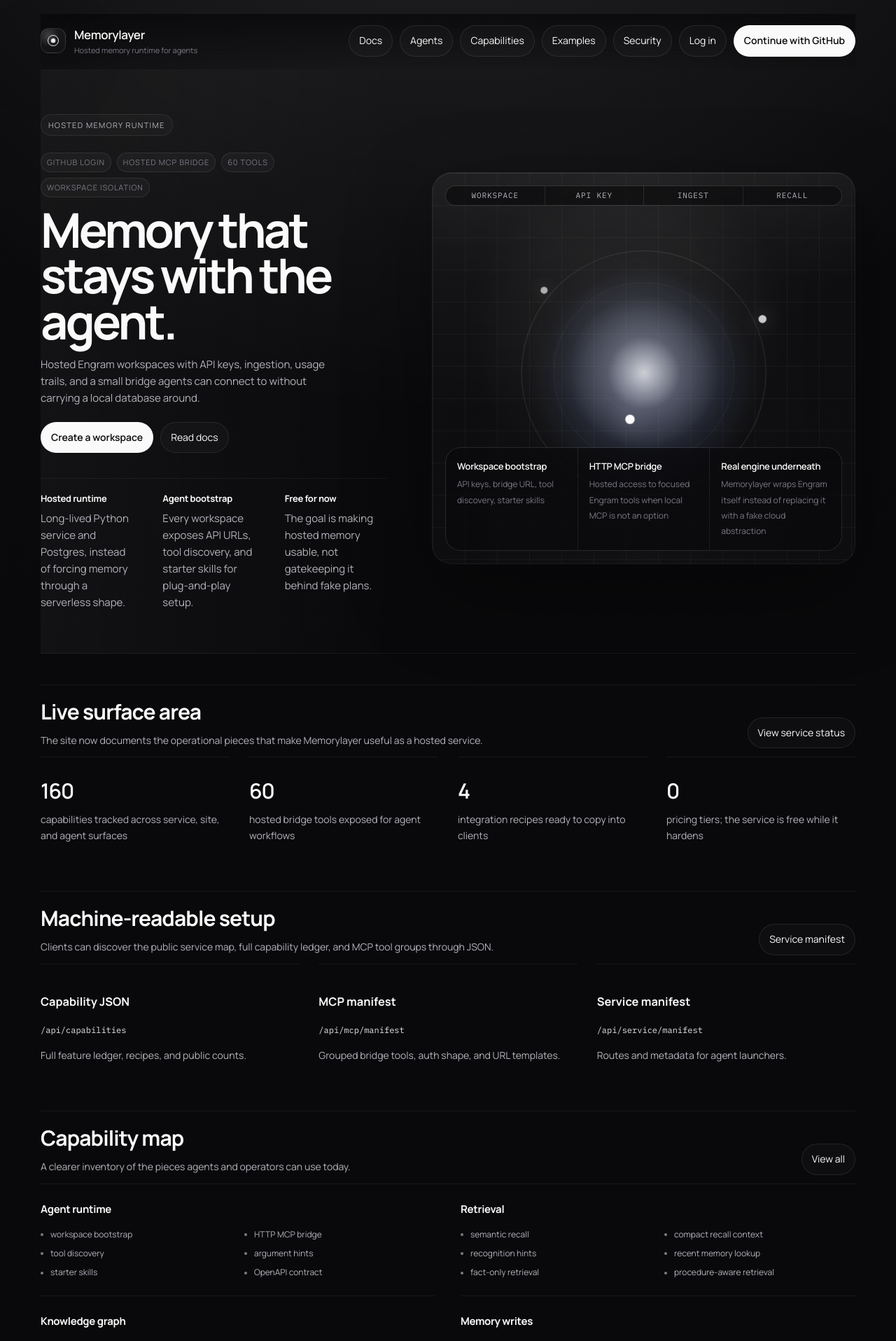
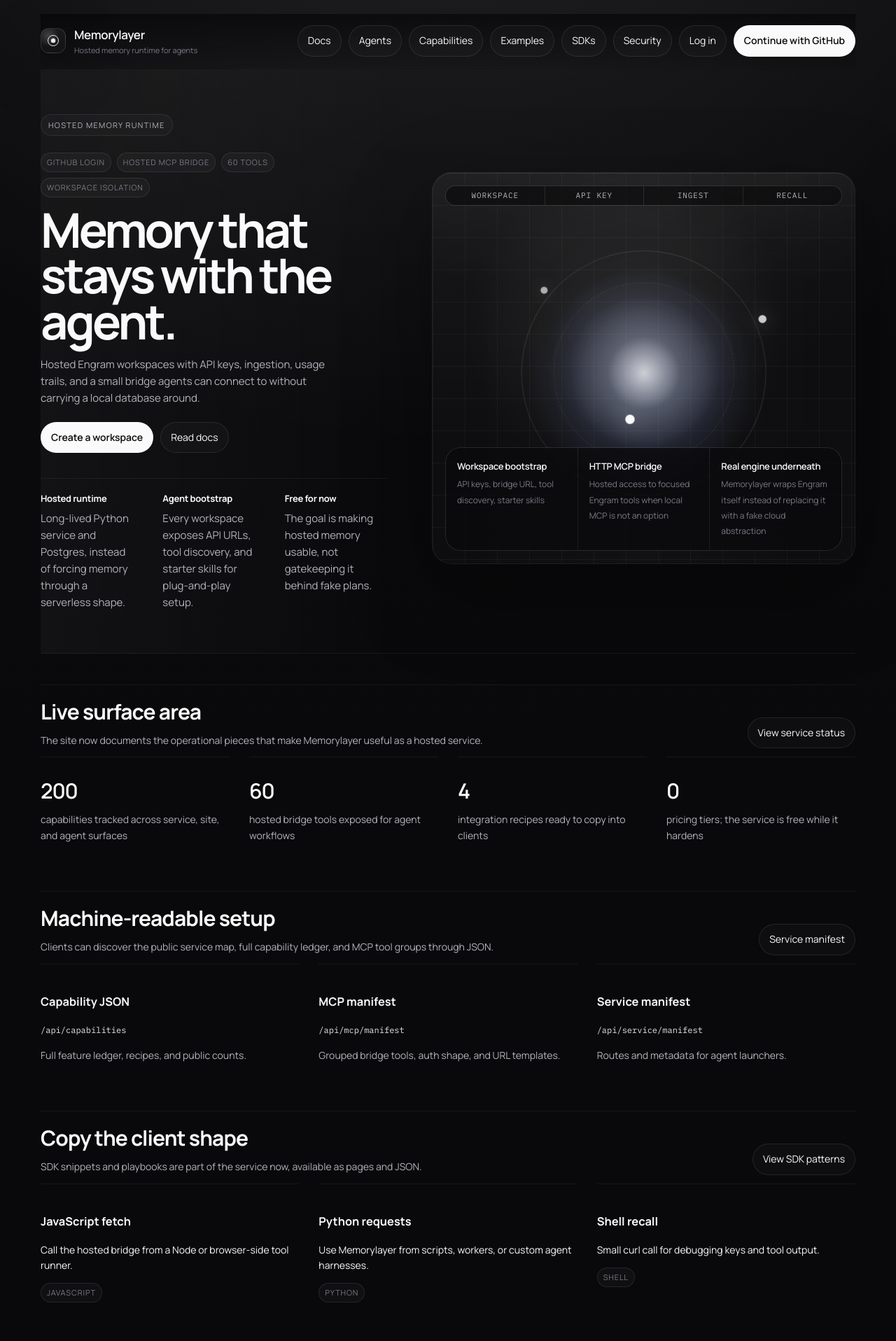
Before and after one commit to raya-ac/engram-cloud, a FastAPI app: page / in a window 1280 px wide. Shown: the top 1916 px of the page at 70% size. Run offline with FastAPI, Linux system fonts and the light colour scheme; parts of the project's set-up code (start-up, migrations or seed data) failed here and were passed over; some libraries are stand-ins or nearby versions.

Commit message:
Add SDK snippets and playbooks

```diff
--- a/app/main.py
+++ b/app/main.py
@@ -156,6 +156,114 @@ INTEGRATION_RECIPES = [
 ]
 
 
+SDK_SNIPPETS = [
+    {
+        "name": "JavaScript fetch",
+        "language": "javascript",
+        "summary": "Call the hosted bridge from a Node or browser-side tool runner.",
+        "code": """const response = await fetch(`${MEMORYLAYER_URL}/api/workspaces/${SLUG}/mcp`, {
+  method: "POST",
+  headers: {
+    "Authorization": `Bearer ${MEMORYLAYER_KEY}`,
+    "Content-Type": "application/json"
+  },
+  body: JSON.stringify({
+    tool: "recall_context",
+    args: { query: "current project state", max_tokens: 1200 }
+  })
+});
+
+const payload = await response.json();
+console.log(payload.result);""",
+    },
+    {
+        "name": "Python requests",
+        "language": "python",
+        "summary": "Use Memorylayer from scripts, workers, or custom agent harnesses.",
+        "code": """import os
+import requests
+
+base = os.environ["MEMORYLAYER_URL"]
+slug = os.environ["SLUG"]
+key = os.environ["MEMORYLAYER_KEY"]
+
+response = requests.post(
+    f"{base}/api/workspaces/{slug}/mcp",
+    headers={"Authorization": f"Bearer {key}"},
+    json={"tool": "session_checkpoint", "args": {"note": "handoff saved", "limit": 8}},
+    timeout=30,
+)
+response.raise_for_status()
+print(response.json()["result"])""",
+    },
+    {
+        "name": "Shell recall",
+        "language": "shell",
+        "summary": "Small curl call for debugging keys and tool output.",
+        "code": """curl -X POST \\
+  -H "Authorization: Bearer $MEMORYLAYER_KEY" \\
+  -H "Content-Type: application/json" \\
+  -d '{"tool":"recall_hints","args":{"query":"billing work","top_k":5}}' \\
+  "$MEMORYLAYER_URL/api/workspaces/$SLUG/mcp" """,
+    },
+    {
+        "name": "Agent bootstrap",
+        "language": "shell",
+        "summary": "Fetch workspace-specific URLs, skills, headers, and tool discovery.",
+        "code": """curl -H "Authorization: Bearer $MEMORYLAYER_KEY" \\
+  "$MEMORYLAYER_URL/api/workspaces/$SLUG/bootstrap" """,
+    },
+    {
+        "name": "Batch ingest",
+        "language": "shell",
+        "summary": "Push a small handoff or imported dataset into workspace memory.",
+        "code": """curl -X POST \\
+  -H "Authorization: Bearer $MEMORYLAYER_KEY" \\
+  -H "Content-Type: application/json" \\
+  -d '{"source_name":"handoff.md","source_type":"handoff","items":["Shipped manifest endpoints","Next: test onboarding"],"memory_type":"fact"}' \\
+  "$MEMORYLAYER_URL/api/workspaces/$SLUG/ingest" """,
+    },
+    {
+        "name": "MCP manifest client",
+        "language": "javascript",
+        "summary": "Build a tool picker from the public MCP manifest.",
+        "code": """const manifest = await fetch(`${MEMORYLAYER_URL}/api/mcp/manifest`).then((r) => r.json());
+for (const group of manifest.tool_groups) {
+  console.log(group.name, group.tools.map((tool) => tool.name));
+}""",
+    },
+]
+
+
+PLAYBOOKS = [
+    {
+        "name": "New agent session",
+        "steps": ["Fetch bootstrap", "Load resume_context", "Call get_skills", "Use recall_context", "Save session_checkpoint"],
+        "outcome": "The agent starts with useful state and leaves a handoff behind.",
+    },
+    {
+        "name": "Repository handoff",
+        "steps": ["Ingest summary", "remember_project", "remember_decision", "session_handoff", "export recent"],
+        "outcome": "A repo can be picked up by another session without reading stale chat logs.",
+    },
+    {
+        "name": "Memory cleanup",
+        "steps": ["quality_metrics", "dedup", "batch_tag", "promote/demote", "status_history"],
+        "outcome": "Operators can keep the workspace useful instead of letting memories rot.",
+    },
+    {
+        "name": "Investigation pivot",
+        "steps": ["search_entities", "entity_graph", "recall_related", "backlinks", "focus_brief"],
+        "outcome": "A single entity becomes a navigable map of prior work.",
+    },
+    {
+        "name": "Client onboarding",
+        "steps": ["service manifest", "MCP manifest", "capability JSON", "copy SDK snippet", "test status"],
+        "outcome": "A custom client can wire itself without hardcoded docs.",
+    },
+]
+
+
 CAPABILITY_GROUPS = [
     {
         "name": "Agent runtime",
@@ -395,6 +503,66 @@ CAPABILITY_GROUPS = [
             "usage monitor recipe",
             "ingestion recipe",
             "handoff recipe",
+        ],
+    },
+    {
+        "name": "SDK snippets",
+        "items": [
+            "JavaScript fetch snippet",
+            "Python requests snippet",
+            "shell recall snippet",
+            "agent bootstrap snippet",
+            "batch ingest snippet",
+            "manifest client snippet",
+            "copy buttons",
+            "language labels",
+            "snippet JSON endpoint",
+            "SDK page",
+        ],
+    },
+    {
+        "name": "Playbooks",
+        "items": [
+            "new agent session",
+            "repository handoff",
+            "memory cleanup",
+            "investigation pivot",
+            "client onboarding",
+            "ordered steps",
+            "expected outcomes",
+            "operator-facing copy",
+            "agent-facing workflow",
+            "playbook JSON endpoint",
+        ],
+    },
+    {
+        "name": "Observability",
+        "items": [
+            "route-level usage",
+            "key-level usage",
+            "event feed",
+            "audit feed",
+            "runtime cache status",
+            "service status JSON",
+            "workspace status endpoint",
+            "health tool",
+            "quality metrics tool",
+            "access pattern tool",
+        ],
+    },
+    {
+        "name": "Onboarding",
+        "items": [
+            "environment variables",
+            "bootstrap-first flow",
+            "tool manifest flow",
+            "capability sync flow",
+            "copyable examples",
+            "free service explanation",
+            "GitHub sign-in path",
+            "workspace key path",
+            "starter skill path",
+            "OpenAPI path",
         ],
     },
 ]
@@ -417,11 +585,14 @@ def public_manifest() -> dict:
             "agents": f"{settings.base_url}/agents",
             "capabilities": f"{settings.base_url}/capabilities",
             "examples": f"{settings.base_url}/examples",
+            "sdks": f"{settings.base_url}/sdks",
             "status": f"{settings.base_url}/status",
             "openapi": f"{settings.base_url}/openapi.json",
             "service_status": f"{settings.base_url}/api/service/status",
             "capabilities_json": f"{settings.base_url}/api/capabilities",
             "mcp_manifest": f"{settings.base_url}/api/mcp/manifest",
+            "sdk_snippets": f"{settings.base_url}/api/sdk-snippets",
+            "playbooks": f"{settings.base_url}/api/playbooks",
         },
         "counts": {
             "features": len(SERVICE_FEATURES),
@@ -429,6 +600,8 @@ def public_manifest() -> dict:
             "mcp_tools": len(SUPPORTED_TOOLS),
             "tool_groups": len(grouped_tool_list()),
             "recipes": len(INTEGRATION_RECIPES),
+            "sdk_snippets": len(SDK_SNIPPETS),
+            "playbooks": len(PLAYBOOKS),
             "skills": len(STARTER_SKILLS),
         },
     }
@@ -868,6 +1041,8 @@ async def home(request: Request):
         tool_groups=grouped_tool_list(),
         capability_groups=CAPABILITY_GROUPS,
         capability_count=capability_count(),
+        sdk_snippets=SDK_SNIPPETS,
+        playbooks=PLAYBOOKS,
     )
 
 
@@ -882,6 +1057,8 @@ async def agents_page(request: Request):
         tool_groups=grouped_tool_list(),
         capability_groups=CAPABILITY_GROUPS,
         capability_count=capability_count(),
+        sdk_snippets=SDK_SNIPPETS,
+        playbooks=PLAYBOOKS,
     )
 
 
@@ -902,6 +1079,8 @@ async def docs_page(request: Request):
         recipes=INTEGRATION_RECIPES,
         capability_groups=CAPABILITY_GROUPS,
         capability_count=capability_count(),
+        sdk_snippets=SDK_SNIPPETS,
+        playbooks=PLAYBOOKS,
         openapi_url=f"{settings.base_url}/openapi.json",
     )
 
@@ -916,6 +1095,8 @@ async def capabilities_page(request: Request):
         features=SERVICE_FEATURES,
         capability_groups=CAPABILITY_GROUPS,
         capability_count=capability_count(),
+        sdk_snippets=SDK_SNIPPETS,
+        playbooks=PLAYBOOKS,
     )
 
 
@@ -932,6 +1113,17 @@ async def status_page(request: Request):
 @app.get("/examples", response_class=HTMLResponse)
 async def examples_page(request: Request):
     return render(request, "examples.html", recipes=INTEGRATION_RECIPES, manifest=public_manifest())
+
+
+@app.get("/sdks", response_class=HTMLResponse)
+async def sdks_page(request: Request):
+    return render(
+        request,
+        "sdks.html",
+        snippets=SDK_SNIPPETS,
+        playbooks=PLAYBOOKS,
+        manifest=public_manifest(),
+    )
 
 
 @app.get("/changelog", response_class=HTMLResponse)
@@ -952,6 +1144,8 @@ async def api_service_status():
             "mcp_tools": len(SUPPORTED_TOOLS),
             "tool_groups": len(grouped_tool_list()),
             "recipes": len(INTEGRATION_RECIPES),
+            "sdk_snippets": len(SDK_SNIPPETS),
+            "playbooks": len(PLAYBOOKS),
             "base_url": settings.base_url,
             "runtime_cache": workspace_runtime_stats(),
         }
@@ -971,8 +1165,20 @@ async def api_capabilities():
             "capability_groups": CAPABILITY_GROUPS,
             "features": SERVICE_FEATURES,
             "recipes": INTEGRATION_RECIPES,
+            "sdk_snippets": SDK_SNIPPETS,
+            "playbooks": PLAYBOOKS,
         }
     )
+
+
+@app.get("/api/sdk-snippets")
+async def api_sdk_snippets():
+    return JSONResponse({**public_manifest(), "sdk_snippets": SDK_SNIPPETS})
+
+
+@app.get("/api/playbooks")
+async def api_playbooks():
+    return JSONResponse({**public_manifest(), "playbooks": PLAYBOOKS})
 
 
 @app.get("/api/mcp/manifest")
@@ -1006,6 +1212,7 @@ async def sitemap_xml():
         "docs",
         "capabilities",
         "examples",
+        "sdks",
         "security",
         "status",
         "changelog",
@@ -1013,6 +1220,8 @@ async def sitemap_xml():
         "api/service/manifest",
         "api/capabilities",
         "api/mcp/manifest",
+        "api/sdk-snippets",
+        "api/playbooks",
     ]
     body = "\n".join(
         f"  <url><loc>{settings.base_url}/{route}</loc></url>" if route else f"  <url><loc>{settings.base_url}/</loc></url>"
--- a/app/templates/base.html
+++ b/app/templates/base.html
@@ -602,6 +602,7 @@
         <a href="/agents">Agents</a>
         <a href="/capabilities">Capabilities</a>
         <a href="/examples">Examples</a>
+        <a href="/sdks">SDKs</a>
         <a href="/security">Security</a>
         {% if current_user_id %}
           <a href="/app">Dashboard</a>
--- a/app/templates/examples.html
+++ b/app/templates/examples.html
@@ -8,6 +8,7 @@
     <p>Use these snippets to connect an agent, ingestion job, or monitoring script to a hosted Memorylayer workspace.</p>
     <div class="nav" style="margin-top:18px">
       <a href="/docs" class="button">Read docs</a>
+      <a href="/sdks" class="button">SDK snippets</a>
       <a href="/login/github" class="button primary">Create workspace</a>
     </div>
   </div>
--- a/app/templates/landing.html
+++ b/app/templates/landing.html
@@ -118,6 +118,24 @@
 
 <section class="section-title fade-reveal">
   <div>
+    <h2>Copy the client shape</h2>
+    <p class="subtle">SDK snippets and playbooks are part of the service now, available as pages and JSON.</p>
+  </div>
+  <a href="/sdks" class="button">View SDK patterns</a>
+</section>
+
+<section class="grid three fade-reveal">
+  {% for snippet in sdk_snippets[:3] %}
+  <div class="surface-block">
+    <h3>{{ snippet.name }}</h3>
+    <p>{{ snippet.summary }}</p>
+    <div class="badge-row"><span class="badge">{{ snippet.language }}</span></div>
+  </div>
+  {% endfor %}
+</section>
+
+<section class="section-title fade-reveal">
+  <div>
     <h2>Capability map</h2>
     <p class="subtle">A clearer inventory of the pieces agents and operators can use today.</p>
   </div>
```
Also changed, not shown: app/templates/capabilities.html (+10 -0 lines), app/templates/docs.html (+10 -0 lines), app/templates/sdks.html (added, +91 -0 lines), tests/test_public_routes.py (+18 -1 lines), README.md.
